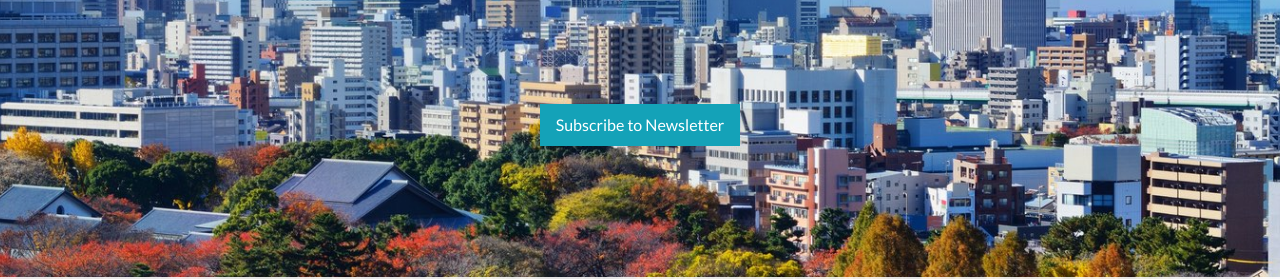
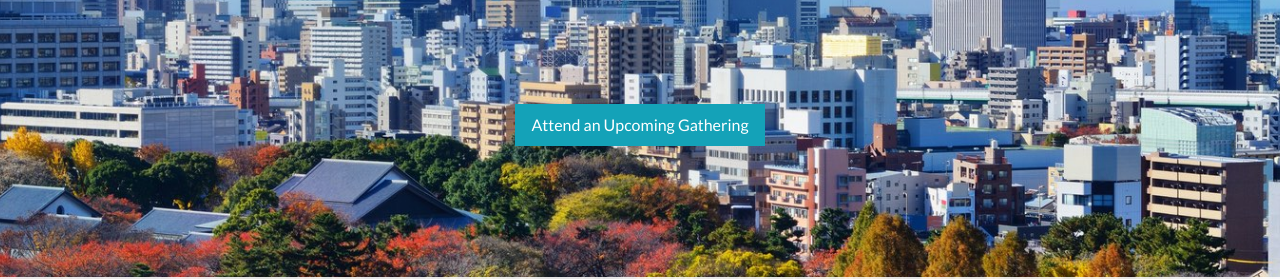
Before and after one commit to jwsink/grace4japan, a plain HTML site: page index.html in a window 1280 px wide. Shown: the part 307-586 px from the top of the page. Drawn offline with Linux system fonts and the light colour scheme.

Commit message:
Update index.html
add "Attend an Upcoming Gathering" button to the top of the page (to temporarily replace "subscribe to our newsletter" button).

```diff
--- a/index.html
+++ b/index.html
@@ -40,8 +40,8 @@
 
 
 
-      <a href="https://grace4japan.us2.list-manage.com/subscribe/post?u=973be2a9e02adcf7a35d5fe72&id=77c571ef44"
-        class="button">Subscribe to Newsletter</a>
+      <a href="http://eepurl.com/iyKr_k"
+        class="button">Attend an Upcoming Gathering</a>
 
 
 
```
